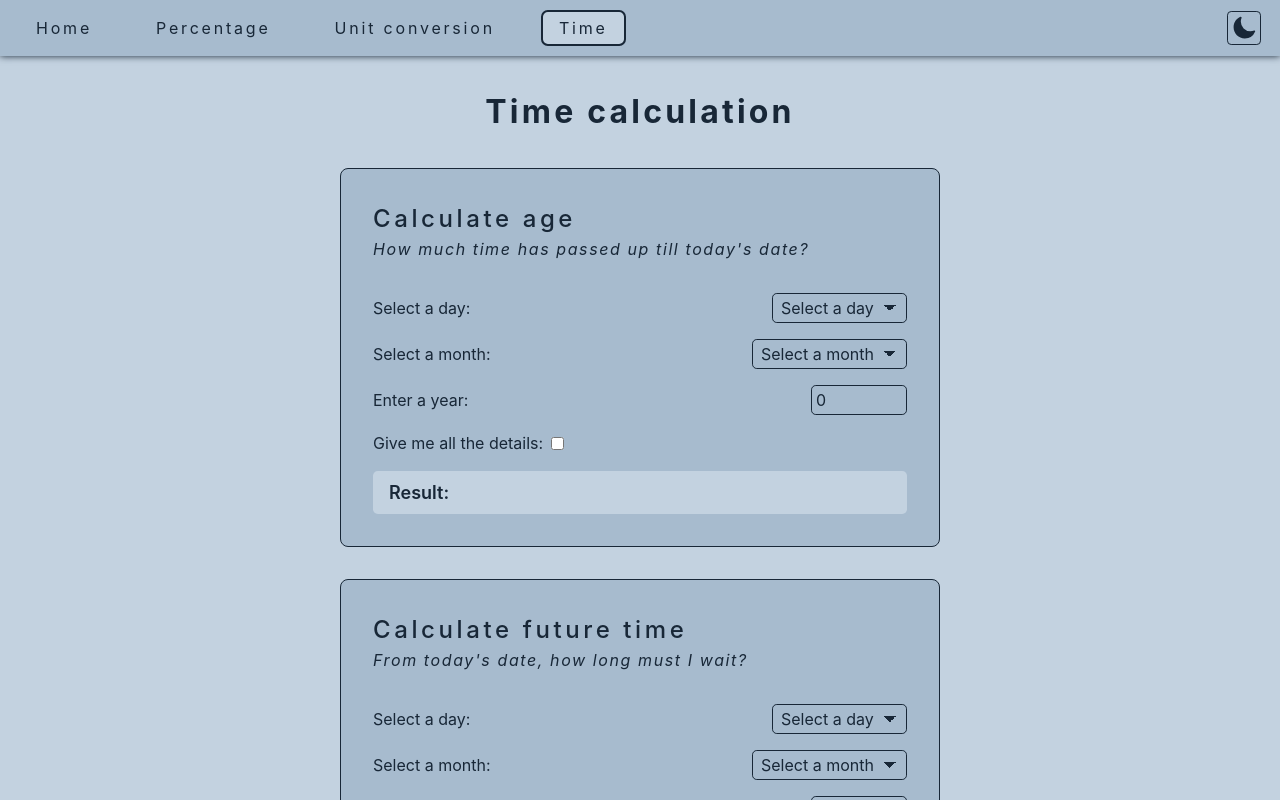
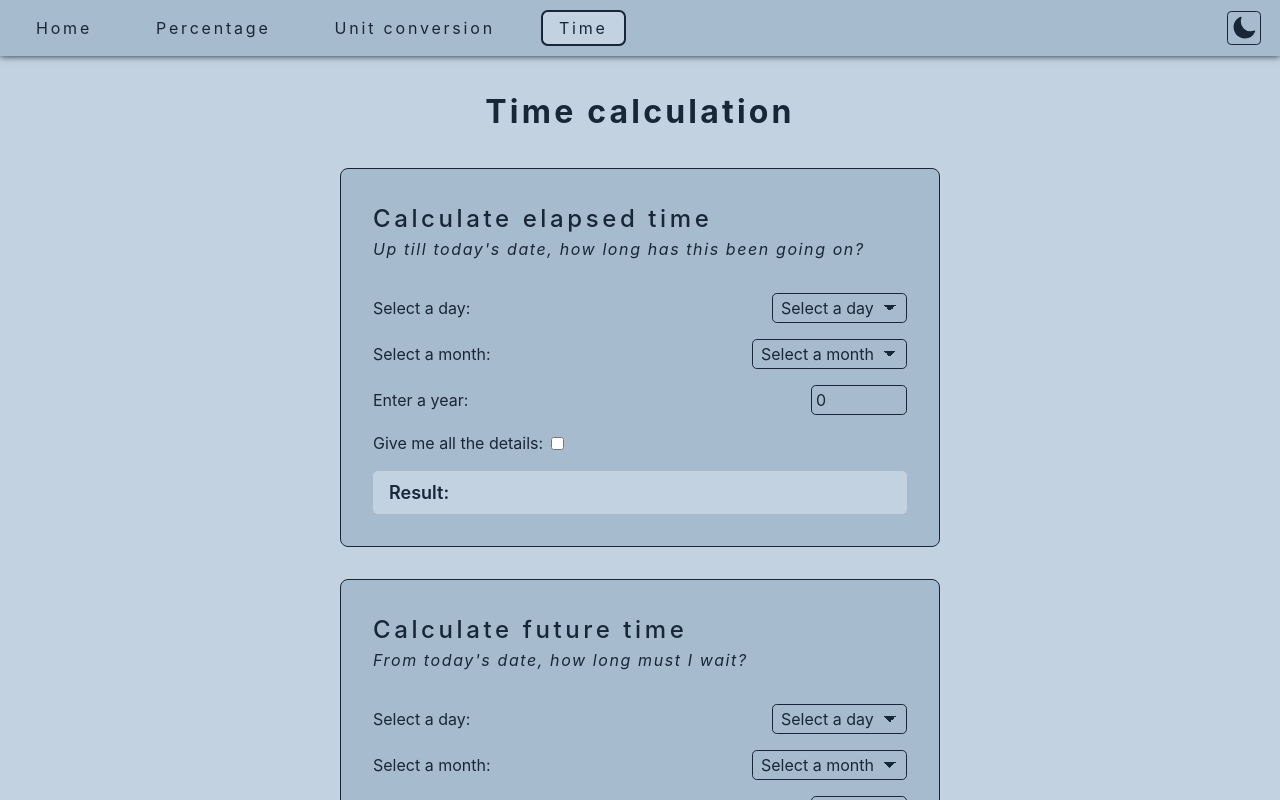
Before and after one commit to ajoborgvold/calculator, a React (Vite) app: page /time in a window 1280 px wide. Shown: the top 800 px of the page. Built offline with nearby package versions, Linux system fonts and the light colour scheme.

Commit message:
Working on time calculation

```diff
--- a/src/components/library/TimeCalculator.jsx
+++ b/src/components/library/TimeCalculator.jsx
@@ -26,12 +26,6 @@ const TimeCalculator = ({ name, heading, description }) => {
             setIsError(false)
         }
     }, [timeCalculationData])
-
-    // const resultToDisplay = result && isDetailsSelected ? `${result.years} years, ${result.months} months, ${result.days} days`
-    //     : result ? `${result.years} years` : ""
-
-    const simpleResult = result ? `${result.years} years` : ""
-    // const detailedResult = result && isDetailsSelected ?
 
     return (
         <div className="calculator-item-wrapper">
--- a/src/data/timeData.js
+++ b/src/data/timeData.js
@@ -12,8 +12,8 @@ export const weekdaysArray = ["sunday", "monday", "tuesday", "wednesday", "thurs
 export const timeData = [
     {
         name: "time passed",
-        heading: "calculate age",
-        description: "how much time has passed up till today's date?"
+        heading: "calculate elapsed time",
+        description: "up till today's date, how long has this been going on?"
     },
     {
         name: "future time",
```
